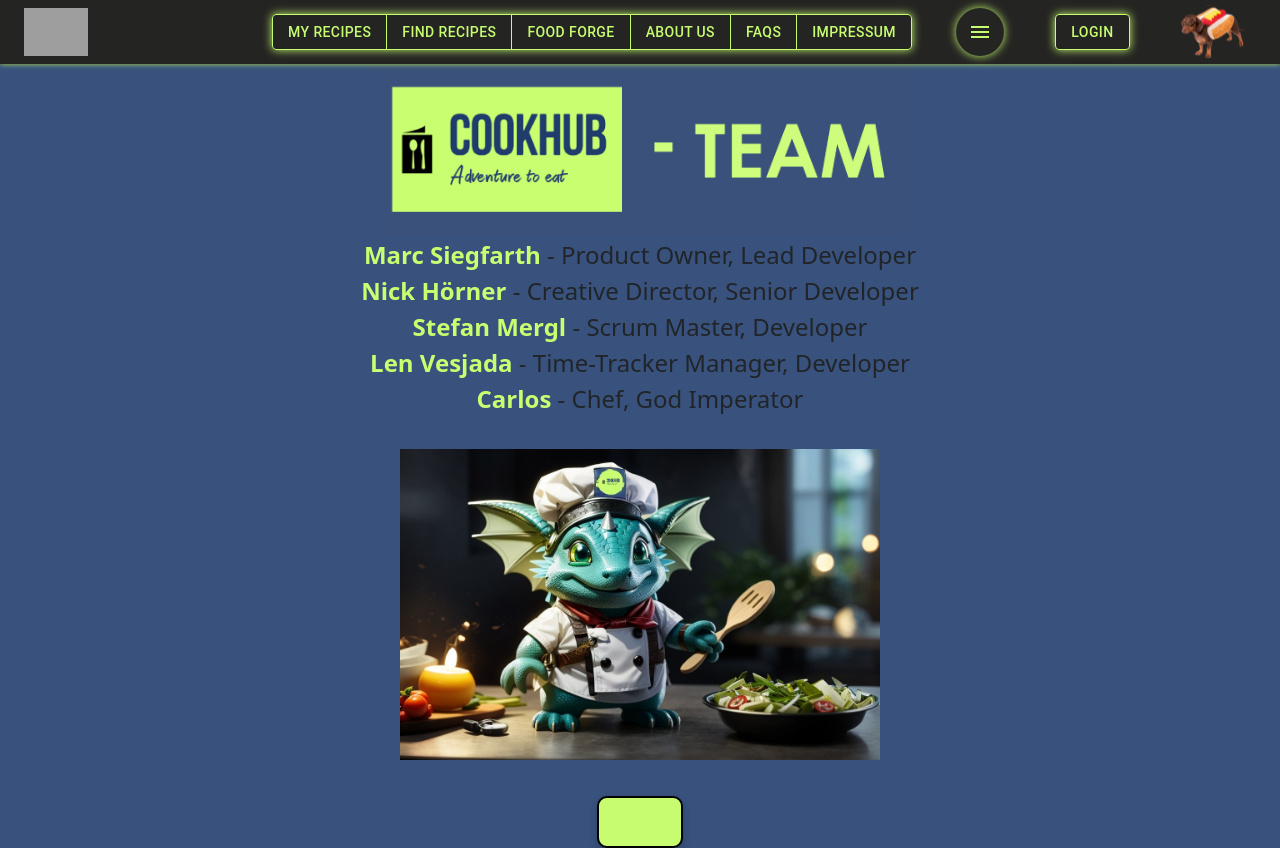
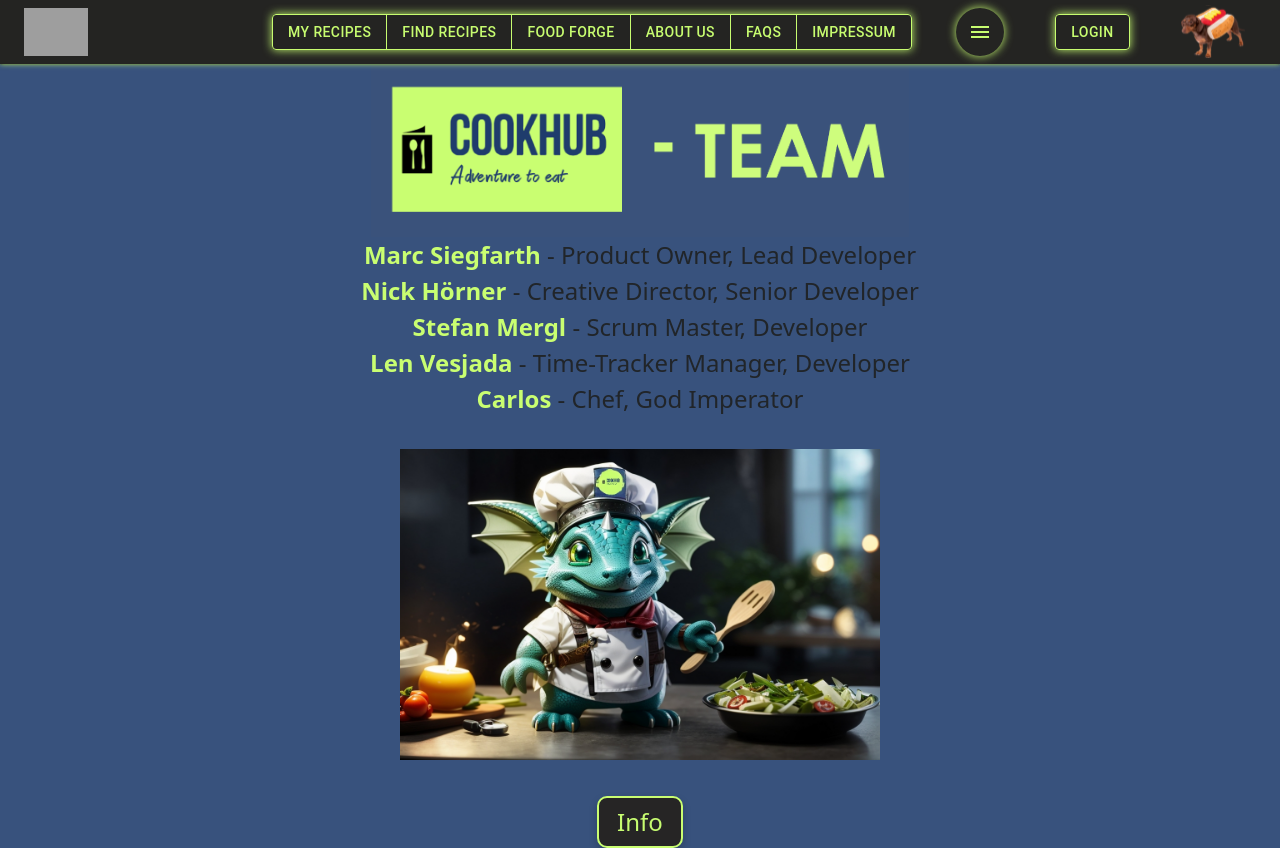
Before and after one commit to SE-TINF22B6/CookHub, a React (Create React App) app in the folder Frontend/: page /about in a window 1280 px wide. Built offline with nearby package versions, Linux system fonts and the light colour scheme; no server answers; grey boxes are pictures that could not be loaded.

Commit message:
// AboutUs -> fixed help button color

```diff
--- a/Frontend/src/pages/AboutUs.tsx
+++ b/Frontend/src/pages/AboutUs.tsx
@@ -31,8 +31,8 @@ export default function AboutUs() {
                     we could ever ask for. You are always on time and you always
                     keep us on track. You are the best! - auto generated by Carlos-AI"
                     buttonTextColor="#000000"
-                    buttonBorderColor="#000000"
-                    backgroundColor="#c7fc71"
+                    buttonBorderColor="#C9FE71"
+                    backgroundColor="#262525FF"
                 />
 
             </div>
--- a/Frontend/src/style/AboutUs.css
+++ b/Frontend/src/style/AboutUs.css
@@ -42,8 +42,8 @@
         width: 100%;
     }
 
-    .Carlos_PopUP {
-        display: none;
+    .CARLOS_POPUP {
+
     }
 
 }
```
